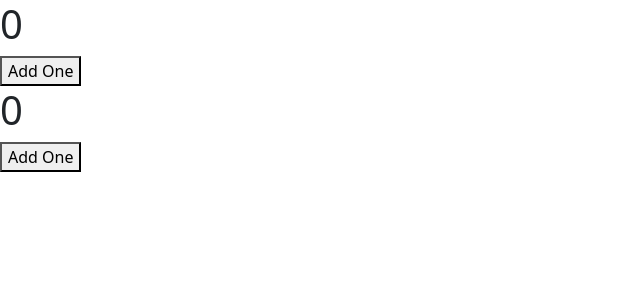
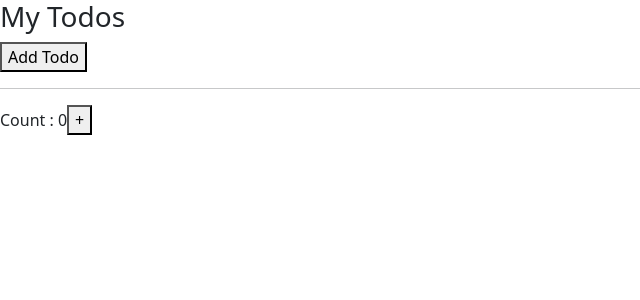
Before and after one commit to Pratheesh18/React-JS-Projects, a React (Create React App) app in the folder react-practice/: page / in a window 1280 px wide. Shown: the top 300 px of the page, without its empty margins (0-640 px from the left). Built offline with nearby package versions, Linux system fonts and the light colour scheme.

Commit message:
changes made

```diff
--- a/react-practice/src/App.js
+++ b/react-practice/src/App.js
@@ -1,16 +1,31 @@
-import React from 'react';
-// import Country from './Country';
-import State from './State';
+import {useState} from 'react';
+import Todos from './Todos';
 
 const App = () => {
+  const [count,setCount] = useState(0);
+  const [todos , setTodos] = useState([]);
+
+
+  const increment = () => {
+    setCount((c) => c+1);
+  };
+
+  const addTodo = () => {
+    setTodos((t) => [...t,"New Todo"]);
+  };
+
+
+
   return(
-    <div>
-      {/* <Country /> */}
-      <State />
-      <State />
-    </div>
+    <>
+      <Todos todos={todos} addTodo={addTodo} />
+      <hr />
+      <div>
+         Count : {count}
+        <button onClick={increment}> + </button>
+      </div>
+    </>
   );
 };
 
-
 export default App;
--- /dev/null
+++ b/react-practice/src/Todos.jsx
@@ -0,0 +1,20 @@
+import {memo} from 'react';
+
+
+const Todos = ({todos , addTodo}) => {
+    console.log("child render");
+
+
+    return(
+        <>
+            <h3> My Todos </h3>
+            {todos.map((todo,index) => {
+                return <p key={index}></p>;
+            })}
+            <button onClick={addTodo}> Add Todo </button>
+        </>
+    )
+};
+
+
+export default memo(Todos);
```
